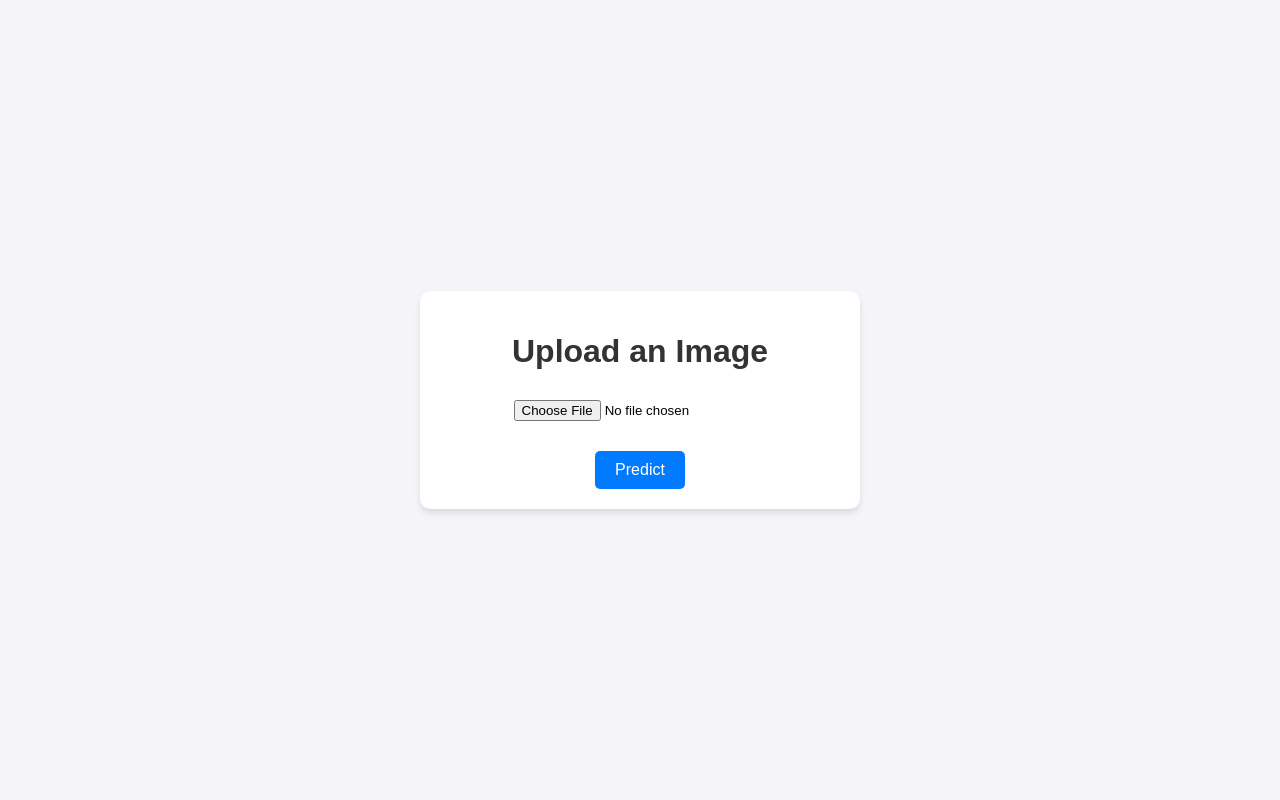
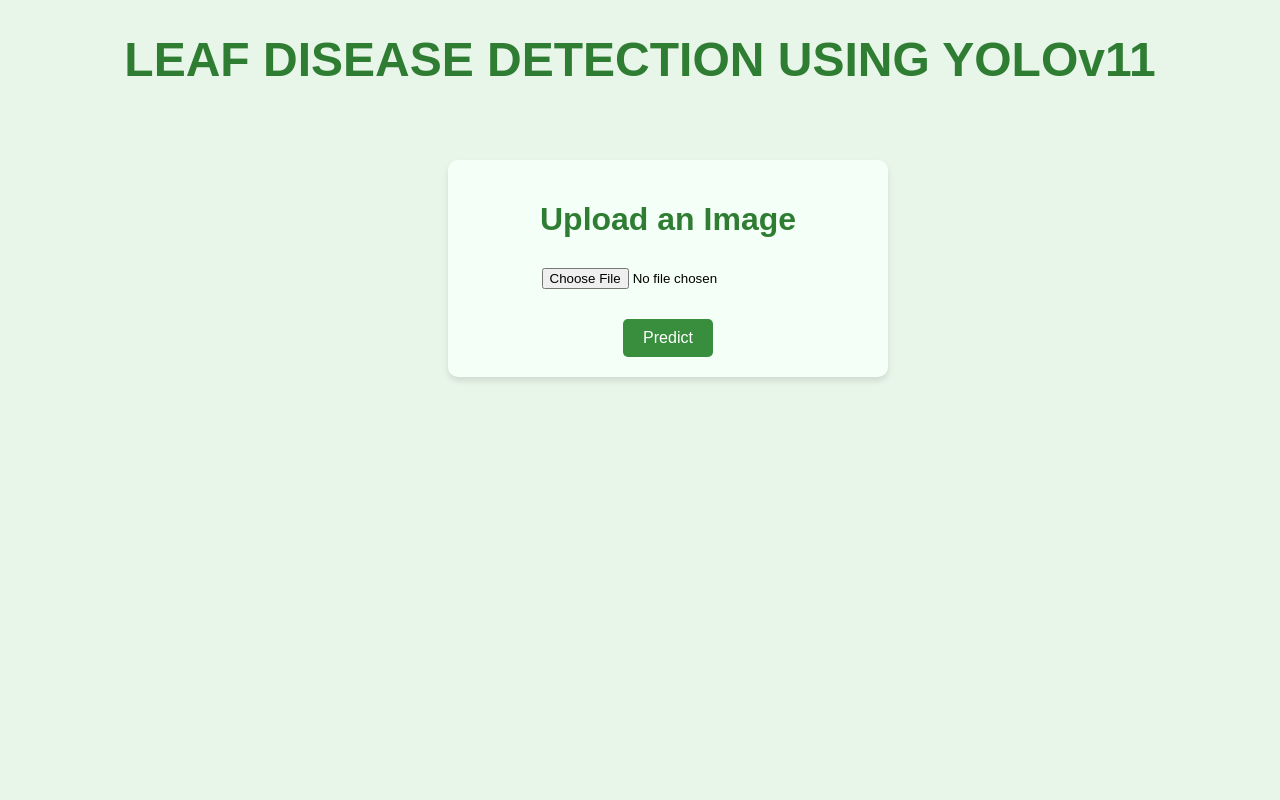
Before and after one commit to nitinsomu/LeafDiseaseDetectionUsingYOLO, a Flask app: page / in a window 1280 px wide. Run offline with Flask 3, Linux system fonts and the light colour scheme.

Commit message:
Change styles.css

```diff
--- a/flask_app/static/css/styles.css
+++ b/flask_app/static/css/styles.css
@@ -3,25 +3,26 @@ body {
     font-family: Arial, sans-serif;
     margin: 0;
     padding: 0;
-    display: flex;
-    justify-content: center;
     align-items: center;
     height: 100vh;
-    background-color: #f4f4f9;
+    background-color: #e8f5e9; /* Light green background */
 }
 
 .container {
-    background: white;
+    background: #f4fff7; /* White with a hint of green */
     padding: 20px;
     border-radius: 10px;
     box-shadow: 0 4px 6px rgba(0, 0, 0, 0.1);
     width: 90%;
     max-width: 400px;
     text-align: center;
+    position: absolute;
+    top: 20%;
+    left: 35%;
 }
 
 h1 {
-    color: #333;
+    color: #2e7d32; /* Dark green text */
     margin-bottom: 20px;
 }
 
@@ -32,7 +33,7 @@ input[type="file"] {
 }
 
 button {
-    background-color: #007bff;
+    background-color: #388e3c; /* Green button */
     color: white;
     border: none;
     padding: 10px 20px;
@@ -44,12 +45,12 @@ button {
 }
 
 button:hover {
-    background-color: #0056b3;
+    background-color: #2e7d32; /* Darker green on hover */
 }
 
 .prediction {
     font-size: 18px;
-    color: #007bff;
+    color: #388e3c;
     margin-top: 20px;
     font-weight: bold;
 }
@@ -60,3 +61,12 @@ img {
     border-radius: 5px;
     margin-top: 20px;
 }
+
+.ti {
+    display: flex;
+    justify-content: center;
+    align-items: center;
+    color: #2e7d32; /* Green title color */
+    font-size: 24px;
+    margin-bottom: 20px;
+}
--- a/flask_app/templates/index.html
+++ b/flask_app/templates/index.html
@@ -3,10 +3,11 @@
 <head>
     <meta charset="UTF-8">
     <meta name="viewport" content="width=device-width, initial-scale=1.0">
-    <title>Image Prediction</title>
+    <title>Leaf Disease Detection using YOLOv11</title>
     <link rel="stylesheet" href="../static/css/styles.css">
 </head>
 <body>
+    <div class="ti"><h1>LEAF DISEASE DETECTION USING YOLOv11</h1></div>
     <div class="container">
         <h1>Upload an Image</h1>
         <form action="/predict" method="POST" enctype="multipart/form-data">
```
